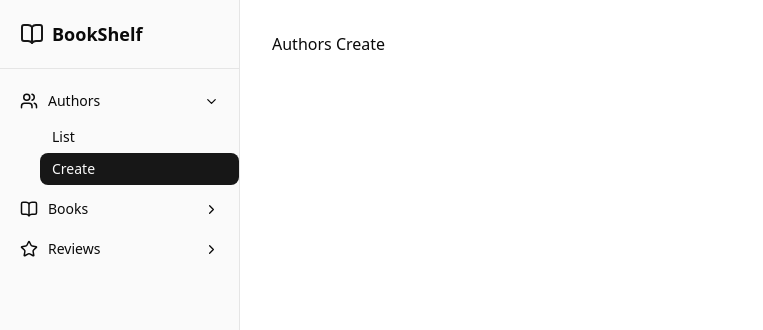
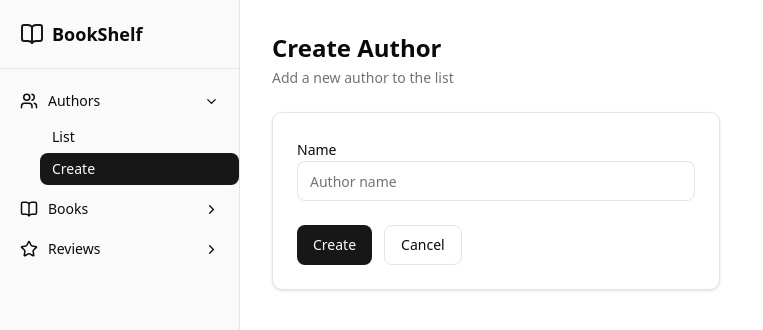
Before and after one commit to tvthanh2k3/book-shelf, a React (Vite) app in the folder apps/web/: page /authors/create in a window 1280 px wide. Shown: the top 330 px of the page, without its empty margins (0-763 px from the left). Built offline with nearby package versions, Linux system fonts and the light colour scheme; no server answers.

Commit message:
feat: add authors create page with form validation

```diff
--- a/apps/web/src/pages/authors/AuthorsCreate.tsx
+++ b/apps/web/src/pages/authors/AuthorsCreate.tsx
@@ -1,3 +1,66 @@
+import { useNavigate } from 'react-router-dom'
+import { useForm } from 'react-hook-form'
+import { zodResolver } from '@hookform/resolvers/zod'
+import { z } from 'zod'
+import { useCreateAuthor } from '@/hooks/useAuthors'
+import { Button } from '@/components/ui/button'
+import { Input } from '@/components/ui/input'
+import { Label } from '@/components/ui/label'
+
+const schema = z.object({
+  name: z.string().min(1, '* Please enter name'),
+})
+
+type FormValues = z.infer<typeof schema>
+
 export default function AuthorsCreate() {
-  return <div>Authors Create</div>
+  const navigate = useNavigate()
+  const createAuthor = useCreateAuthor()
+
+  const {
+    register,
+    handleSubmit,
+    formState: { errors },
+  } = useForm<FormValues>({ resolver: zodResolver(schema) })
+
+  const onSubmit = (values: FormValues) => {
+    createAuthor.mutate(values, {
+      onSuccess: () => navigate('/authors/list'),
+    })
+  }
+
+  return (
+    <div>
+      <div className="mb-6">
+        <h1 className="text-2xl font-semibold text-foreground">Create Author</h1>
+        <p className="text-sm text-muted-foreground mt-1">Add a new author to the list</p>
+      </div>
+
+      <div className="max-w-md rounded-lg border bg-card p-6 shadow-sm">
+        <form onSubmit={handleSubmit(onSubmit)} className="space-y-5">
+          <div className="space-y-1.5">
+            <Label htmlFor="name">Name</Label>
+            <Input id="name" {...register('name')} placeholder="Author name" />
+            {errors.name && (
+              <p className="text-xs text-destructive">{errors.name.message}</p>
+            )}
+          </div>
+
+          <div className="flex gap-3 pt-1">
+            <Button type="submit" disabled={createAuthor.isPending}>
+              {createAuthor.isPending ? 'Creating...' : 'Create'}
+            </Button>
+            <Button
+              type="button"
+              variant="outline"
+              onClick={() => navigate('/authors/list')}
+              disabled={createAuthor.isPending}
+            >
+              Cancel
+            </Button>
+          </div>
+        </form>
+      </div>
+    </div>
+  )
 }
```
